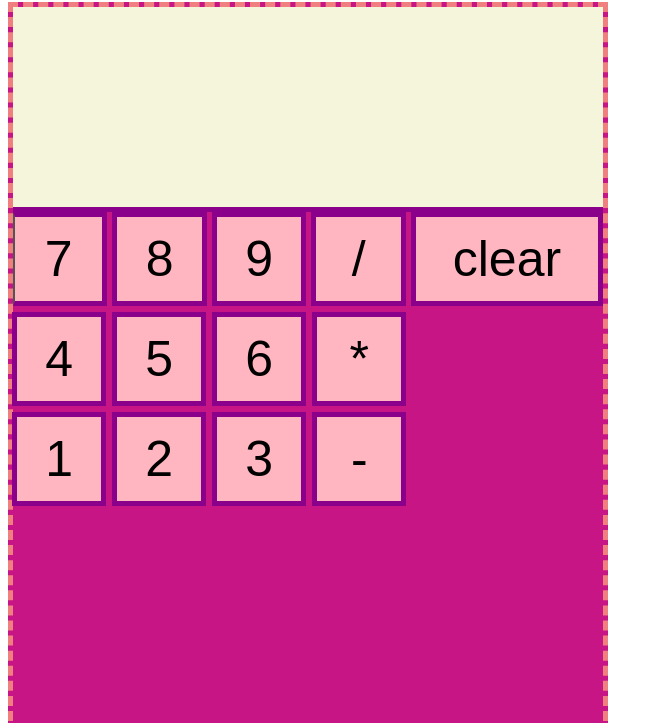
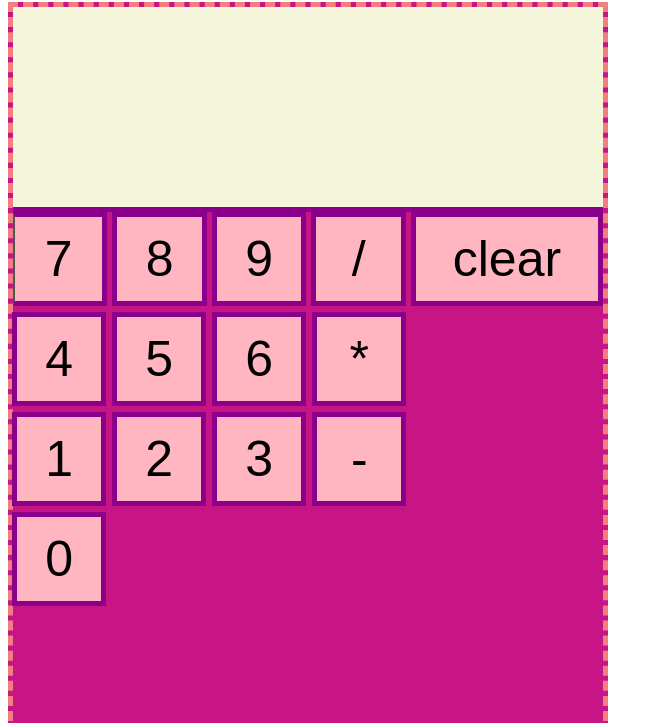
Before and after one commit to Snehaaaluvscheese/Calculator, a plain HTML site: page index.html in a window 1280 px wide. Shown: the part 78-801 px from the top of the page, without its empty margins (0-663 px from the left). Drawn offline with Linux system fonts and the light colour scheme.

Commit message:
Add button 0 with event listener

```diff
--- a/script.js
+++ b/script.js
@@ -289,3 +289,21 @@ const calcBox = document.querySelector('#container');
         displayValue = "-";
      });
      // add event listener to subtraction that puts - in display
+
+     const button0 = document.createElement('button');
+     // created fourtheenth button '0' of calculator
+
+     button0.textContent = '0';
+     // added text content to button0
+
+     button0.setAttribute('id', 'button0');
+     // added id to button0
+
+     calcBox.appendChild(button0);
+     // append childNode button 0 to calculator container parentNode
+
+     button0.addEventListener('click', () => {
+        document.getElementById("display").innerHTML = document.getElementById("display").innerHTML + "0";
+        displayValue = "0";
+     });
+     // add event listener to button 0 that puts 0 in display
--- a/style.css
+++ b/style.css
@@ -214,3 +214,19 @@
    }
 
    /* styled subtraction (button - ) */
+
+   #button0 {
+    position: absolute;
+    bottom: 700px;
+    top: 590px;
+    left: 12px;
+    width: 2.5cm;
+    height: 2.5cm;
+    box-sizing: border-box;
+    background-color: lightpink;
+    font-size: 50px;
+    border: 5px solid darkmagenta;
+    margin-bottom: 900px;
+   }
+
+   /* styled button 0 */
```
